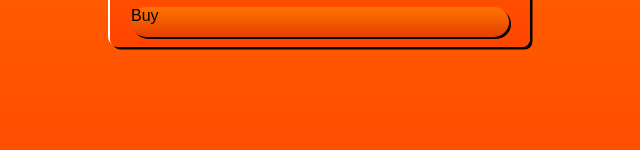
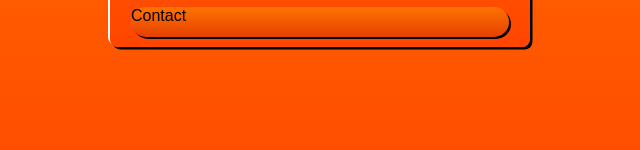
Before and after one commit to Zebra360/cranchy-Buy, a plain HTML site: page index.html in a window 1280 px wide. Shown: the part 554-704 px from the top of the page, 320-960 px from the left. Drawn offline with nearby package versions, Linux system fonts and the light colour scheme.

Commit message:
Update index.html

```diff
--- a/index.html
+++ b/index.html
@@ -49,8 +49,8 @@
       <p>• Cranchyroll is an Anime Streaming Platform Where You can Watch Animes </p>
       <p><i class='bx bxs-wallet' ></i> 10-20RS</p>
     </div>
-    <a class="button" type="submit">
-      Buy
+    <a href='https://t.me/XDKOZ20' class="button">
+      Contact
     </a>
   </main>
   <!-- Project -->
```
